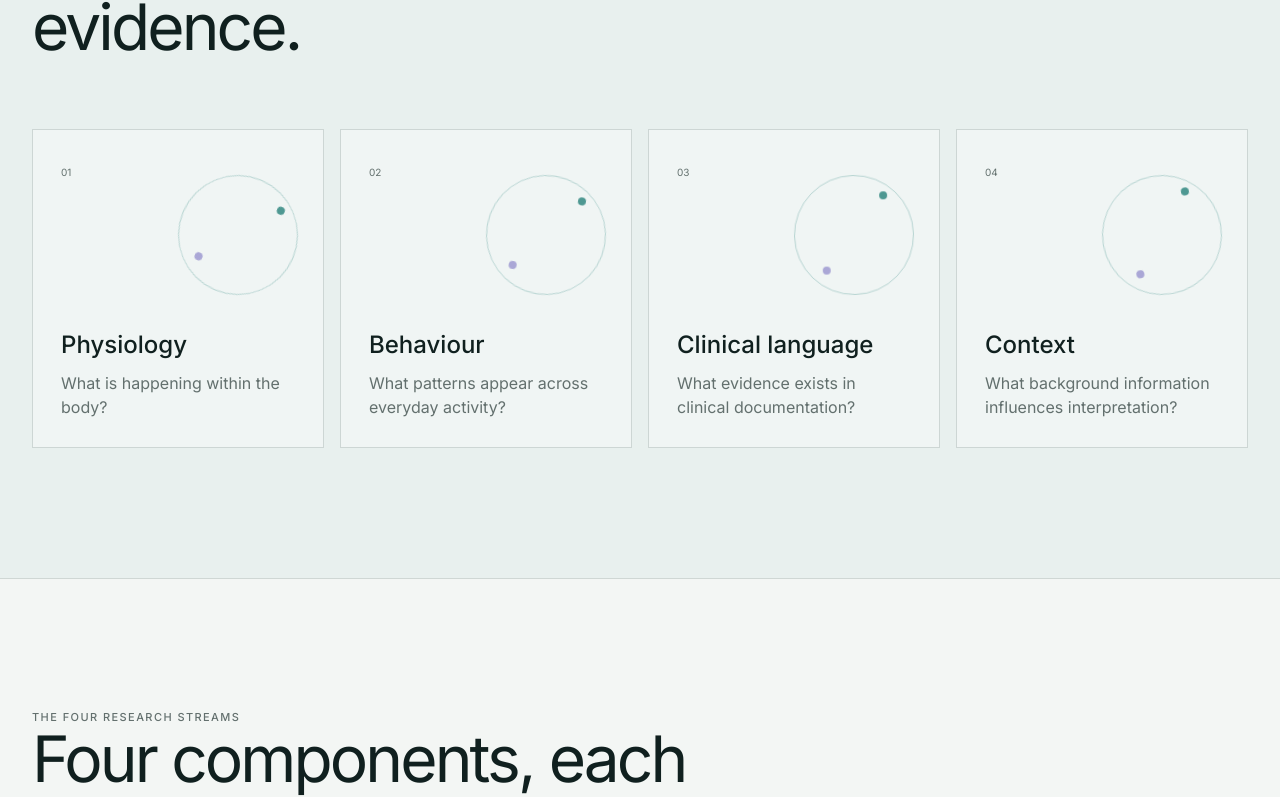
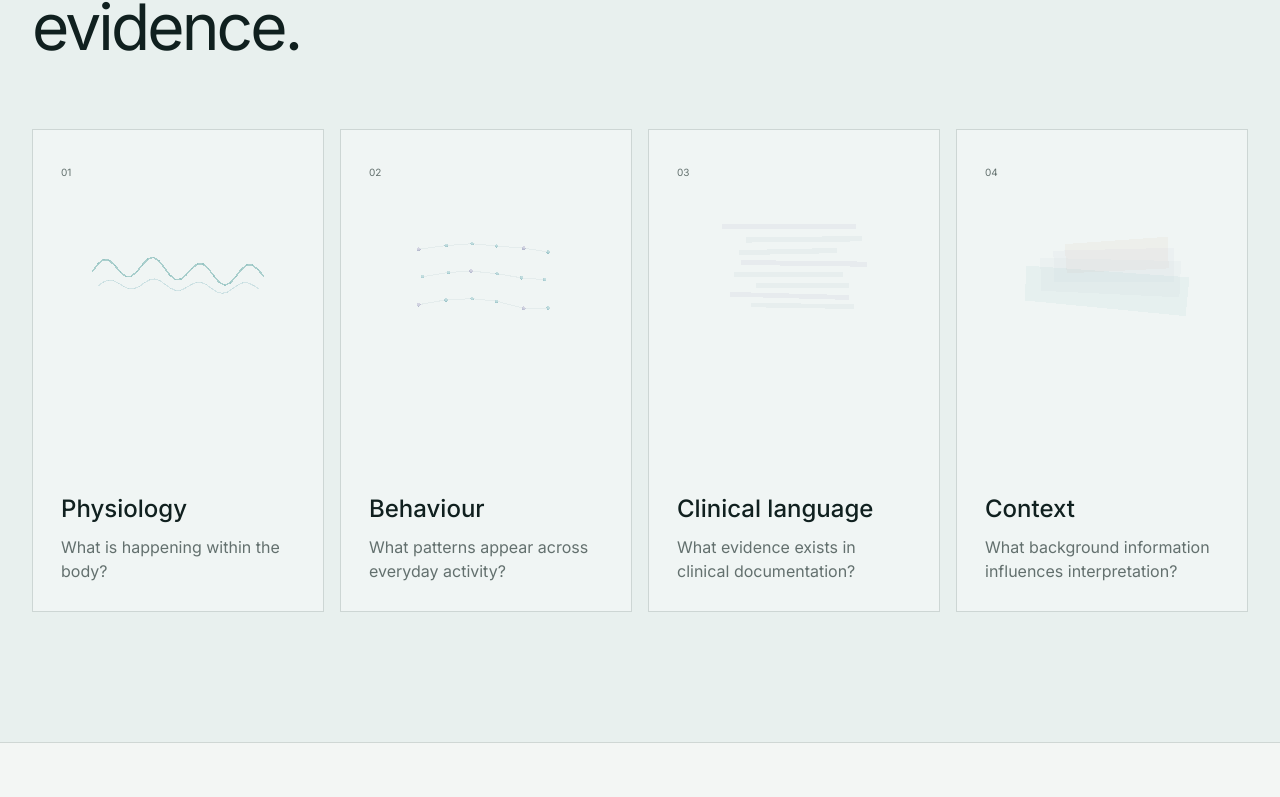
Before and after one commit to dulhara79/anxiety_research_website, a React (Vite) app in the folder research-website/: page / in a window 1280 px wide. Shown: the part 7816-8613 px from the top of the page. Built offline with nearby package versions, Linux system fonts and the light colour scheme.

Commit message:
feat: spatialize modality overview

```diff
--- a/research-website/src/components/research/ModalityOverview.jsx
+++ b/research-website/src/components/research/ModalityOverview.jsx
@@ -1,68 +1,46 @@
+import React from "react";
 import { motion, useReducedMotion } from "framer-motion";
 import TextReveal from "../motion/TextReveal";
+import SpatialSceneBoundary from "../three/SpatialSceneBoundary";
+
+const ModalityScene = React.lazy(() => import("../three/ModalityScene"));
 const modalities = [
-  ["Physiology", "What is happening within the body?"],
-  ["Behaviour", "What patterns appear across everyday activity?"],
-  ["Clinical language", "What evidence exists in clinical documentation?"],
-  ["Context", "What background information influences interpretation?"],
+  ["physiology", "Physiology", "What is happening within the body?"],
+  ["behaviour", "Behaviour", "What patterns appear across everyday activity?"],
+  ["clinical", "Clinical language", "What evidence exists in clinical documentation?"],
+  ["context", "Context", "What background information influences interpretation?"],
 ];
+
 export default function ModalityOverview() {
   const reduced = useReducedMotion();
   return (
-    <section
-      className="research-section modality-section"
-      data-section="approach"
-    >
+    <section className="research-section modality-section" data-section="approach">
       <div className="shell">
-        <TextReveal as="p" preset="eyebrow" className="eyebrow">
-          OUR APPROACH
-        </TextReveal>
+        <TextReveal as="p" preset="eyebrow" className="eyebrow">OUR APPROACH</TextReveal>
         <TextReveal as="h2" preset="heading" delay={0.04}>
           Different signals. Different timescales. Different levels of evidence.
         </TextReveal>
         <div className="modality-grid">
-          {modalities.map(([name, q], i) => (
+          {modalities.map(([type, name, q], i) => (
             <motion.article
               key={name}
               initial={reduced ? false : { opacity: 0, y: 28 }}
               whileInView={reduced ? undefined : { opacity: 1, y: 0 }}
-              viewport={{
-                once: false,
-                amount: 0.4,
-                margin: "-8% 0px -10% 0px",
-              }}
+              viewport={{ once: false, amount: 0.4, margin: "-8% 0px -10% 0px" }}
               transition={{ duration: 0.55, delay: i * 0.08 }}
-              whileHover={reduced ? undefined : { y: -8, scale: 1.012 }}
-              whileTap={reduced ? undefined : { scale: 0.995 }}
+              whileHover={reduced ? undefined : { y: -6, scale: 1.008 }}
             >
               <span>0{i + 1}</span>
-              <motion.div
-                className="modality-orbit"
-                aria-hidden="true"
-                animate={reduced ? undefined : { rotate: 360 }}
-                transition={{
-                  duration: 22 + i * 3,
-                  repeat: Infinity,
-                  ease: "linear",
-                }}
-              >
-                <i />
-                <i />
-              </motion.div>
-              <TextReveal
-                as="h3"
-                preset="heading"
-                delay={Math.min(i * 0.04, 0.12)}
-              >
-                {name}
-              </TextReveal>
-              <TextReveal
-                as="p"
-                preset="body"
-                delay={Math.min(i * 0.04 + 0.06, 0.18)}
-              >
-                {q}
-              </TextReveal>
+              <SpatialSceneBoundary
+                scene={ModalityScene}
+                fallbackVariant="modality"
+                className="modality-spatial-stage"
+                minHeight={150}
+                camera={{ position: [0, 0, 5.5], fov: 42 }}
+                sceneProps={{ type }}
+              />
+              <TextReveal as="h3" preset="heading" delay={Math.min(i * 0.04, 0.12)}>{name}</TextReveal>
+              <TextReveal as="p" preset="body" delay={Math.min(i * 0.04 + 0.06, 0.18)}>{q}</TextReveal>
             </motion.article>
           ))}
         </div>
```
